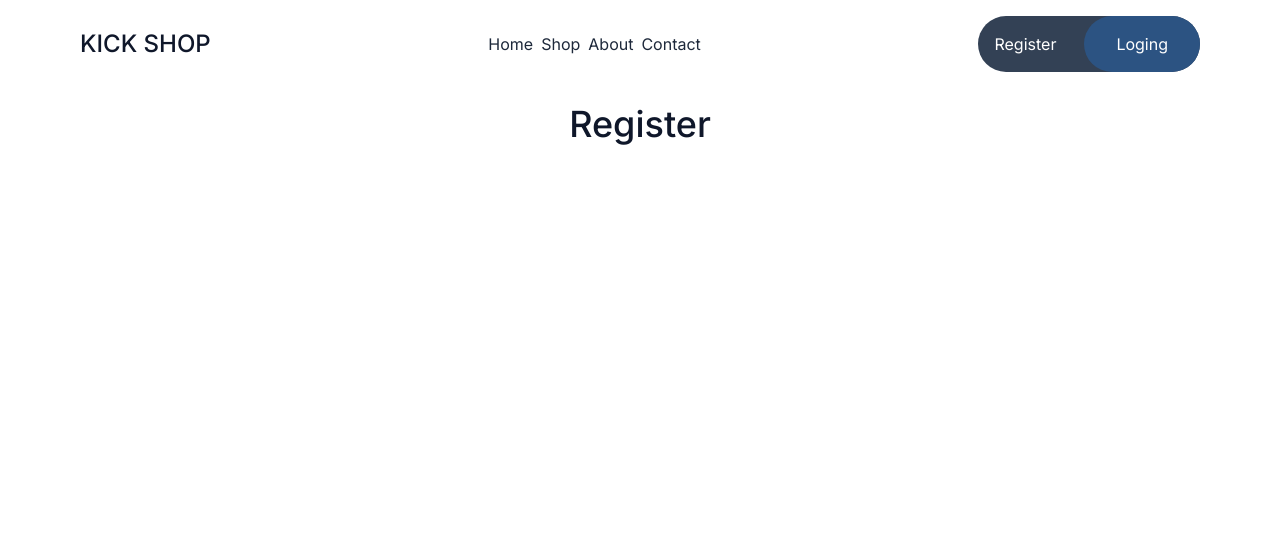
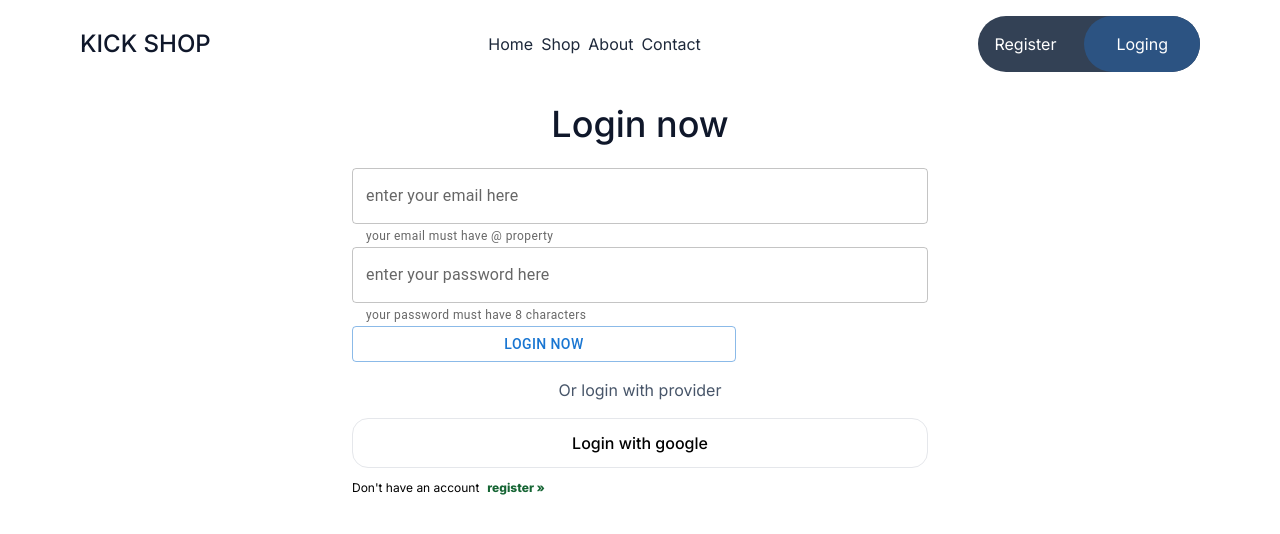
Before and after one commit to tchasinga/kick-shopping, a Next.js app: page /login in a window 1280 px wide. Shown: the top 534 px of the page. Built offline with nearby package versions, Linux system fonts and the light colour scheme.

Commit message:
New code is added

```diff
--- a/src/app/api/auth/[...nextauth]/route.ts
+++ b/src/app/api/auth/[...nextauth]/route.ts
@@ -1,35 +1,21 @@
 import NextAuth from "next-auth"
-import GithubProvider from "next-auth/providers/github"
 import CredentialsProvider from "next-auth/providers/credentials";
 
-export const authOptions = {
-  // Configure one or more authentication providers
-  providers:  [
+const handler  = NextAuth({
+  providers: [
     CredentialsProvider({
-
-        name: "Credentials",
-
-        credentials: {
+      name: "Credentials",
+     credentials: {
           username: { label: "enter your email here", type: "email", placeholder: "tchasingajacque@gmail.com" },
           password: { label: "enter your password here", type: "password" }
         },
-        async authorize(credentials, req) {
-          // Add logic here to look up the user from the credentials supplied
-          const user = { id: "1", name: "J Smith", email: "jsmith@example.com" }
+      async authorize(credentials , req){
+        console.log({credentials})
+        return null;
+      }
+    })
 
-          if (user) {
-            // Any object returned will be saved in `user` property of the JWT
-            return user
-          } else {
-            // If you return null then an error will be displayed advising the user to check their details.
-            return null
+  ]
+})
 
-            // You can also Reject this callback with an Error thus the user will be sent to the error page with the error message as a query parameter
-          }
-        }
-      })
-    // ...add more providers here
-  ],
-}
-
-export default NextAuth(authOptions)
+export { handler as GET , handler as POST}
--- a/src/app/login/page.jsx
+++ b/src/app/login/page.jsx
@@ -1,9 +1,44 @@
-import React from 'react'
+"use client"
+import React, { useState } from 'react'
+import { TextField ,Button , Tooltip} from '@mui/material';
+import Link from 'next/link'
+// import { signIn } from '../api/auth/[...nextauth]/route.ts'
+import { signIn } from 'next-auth/react'; // Import signIn from next-auth
+
+
 
 export default function Loginpages() {
+    const [email, setEmail] = useState('')
+    const [password, setPassword] = useState('')
+    const [loginInProgress, setLoginInProgress] = useState(false);
+
+     const handlerFormSubmit = async (ev) => {
+        ev.preventDefault();
+        setLoginInProgress(true);
+        await signIn('Credentials')
+        setLoginInProgress(false);
+     }
+
+
   return (
    <section className='mt-8'>
-    <h1 className='text-center text-slate-900 text-4xl font-medium'>Register</h1>
+    <h1 className='text-center text-slate-900 text-4xl font-medium'>Login now</h1>
+
+    <form className=' max-w-xl mx-auto mt-6' onSubmit={handlerFormSubmit}>
+         <div className="w-full flex flex-col">
+         <TextField type='email' name='email' variant='outlined' disabled={loginInProgress} id="" label="enter your email here" helperText='your email must have @ property' />
+          <TextField type='password' name='password' variant='outlined' disabled={loginInProgress} id="" label="enter your password here" helperText='your password must have 8 characters' />
+          <Button type='submit' className='w-2/3' disabled={loginInProgress} variant='outlined'>Login now</Button>
+         </div>
+         <div className='my-4 text-center text-slate-600'>Or login with provider</div>
+          <div className="text-center border p-3 rounded-2xl font-medium">
+          <button className=''>Login with google</button>
+         </div>
+         <div className='flex  gap-2 text-xs mt-3'>
+            <p>Don't have an account</p>
+            <Link className='text-green-800 font-extrabold' href={`/register`}>register &raquo;</Link>
+          </div>
+    </form>
    </section>
   )
 }
```
